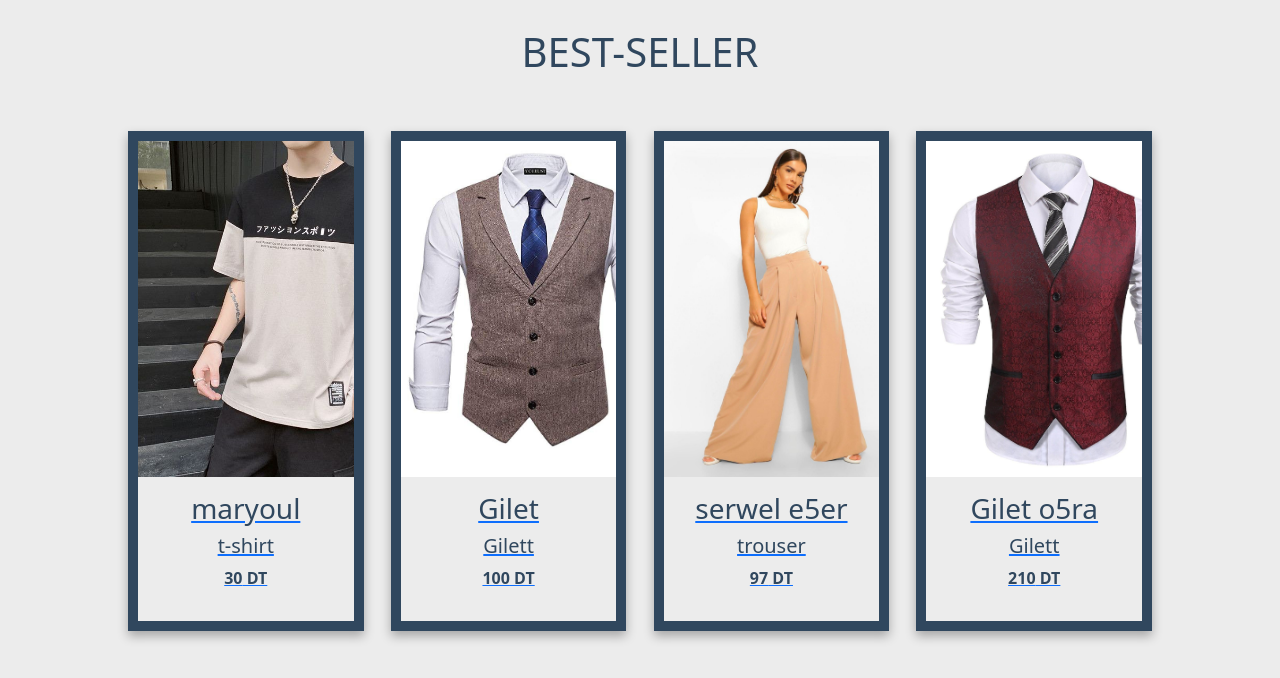
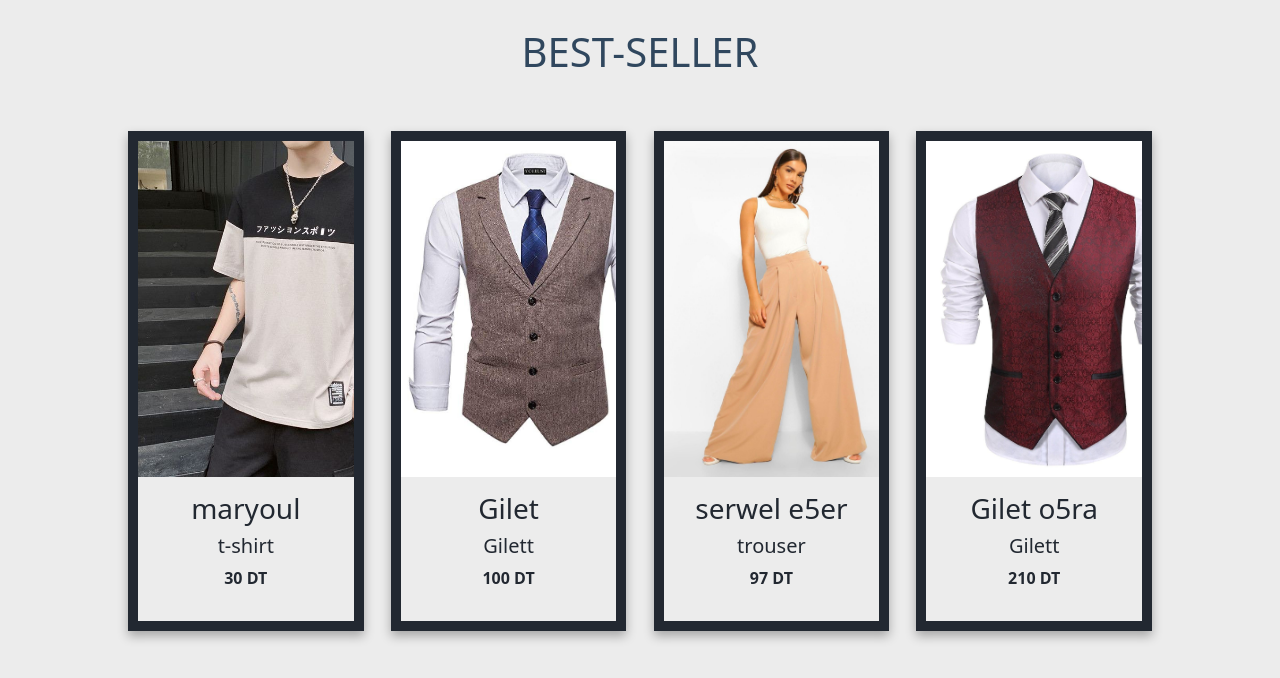
Before and after one commit to ayoub-jouini/e-commerce-website, a React app: page / in a window 1280 px wide. Shown: the part 1388-2066 px from the top of the page. Built offline with nearby package versions, Linux system fonts and the light colour scheme.

Commit message:
product style

```diff
--- a/src/components/product/product.css
+++ b/src/components/product/product.css
@@ -4,7 +4,7 @@
     box-shadow: 0px 5px 10px rgba(0, 0, 0, 0.3);
     border-style: solid;
     border-width: 10px;
-    border-color: #30475E;
+    border-color: #222831;
 }
 .PRODUCT-IMG {
     width: 100%;
@@ -18,9 +18,12 @@
     flex-direction: column;
     justify-content: center;
     align-items: center;
-    color:  #30475E;
+    color:  #222831;
     background-color: #ECECEC;
     cursor: pointer;
+}
+a{
+    text-decoration: none;
 }
 @media(max-width:768px){
     .Product-TXT h3{
```
